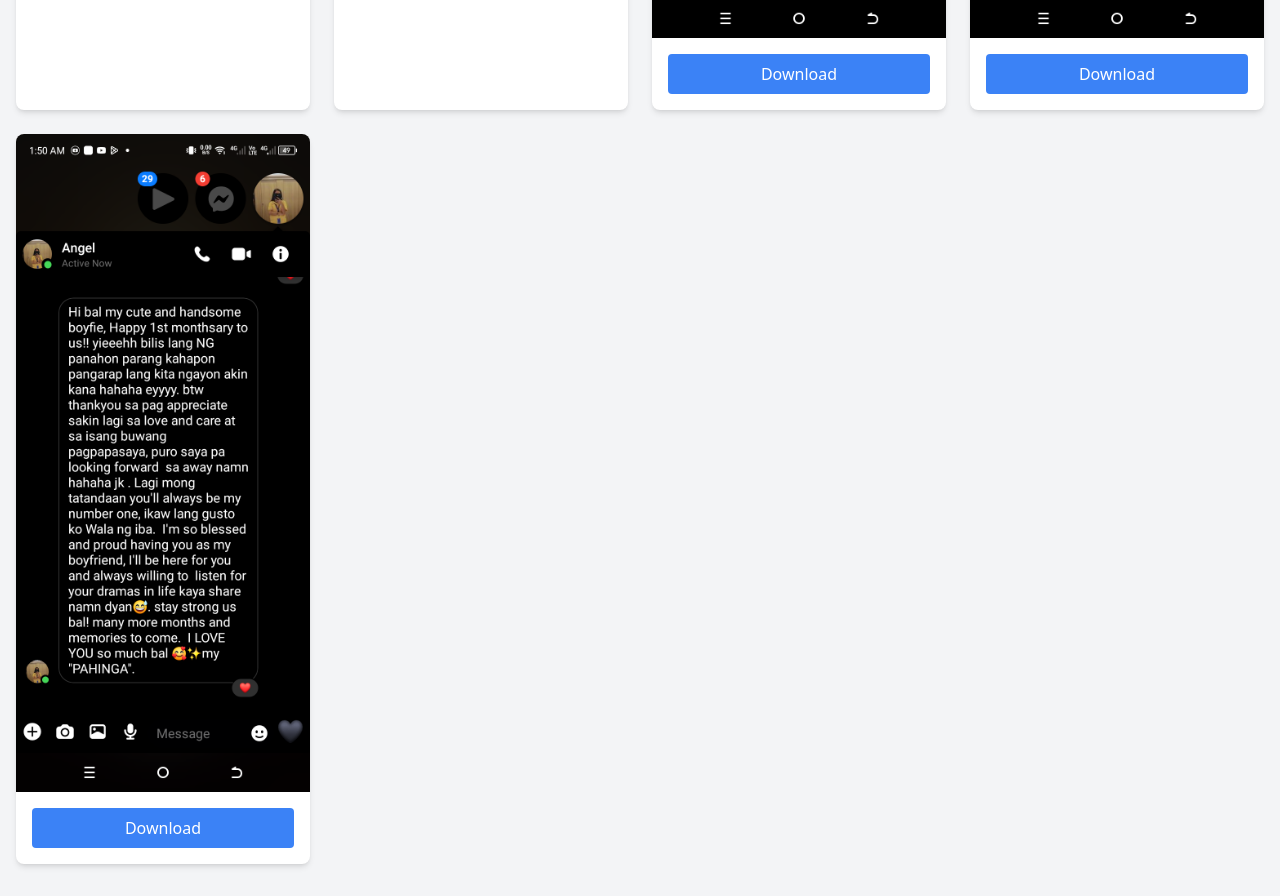
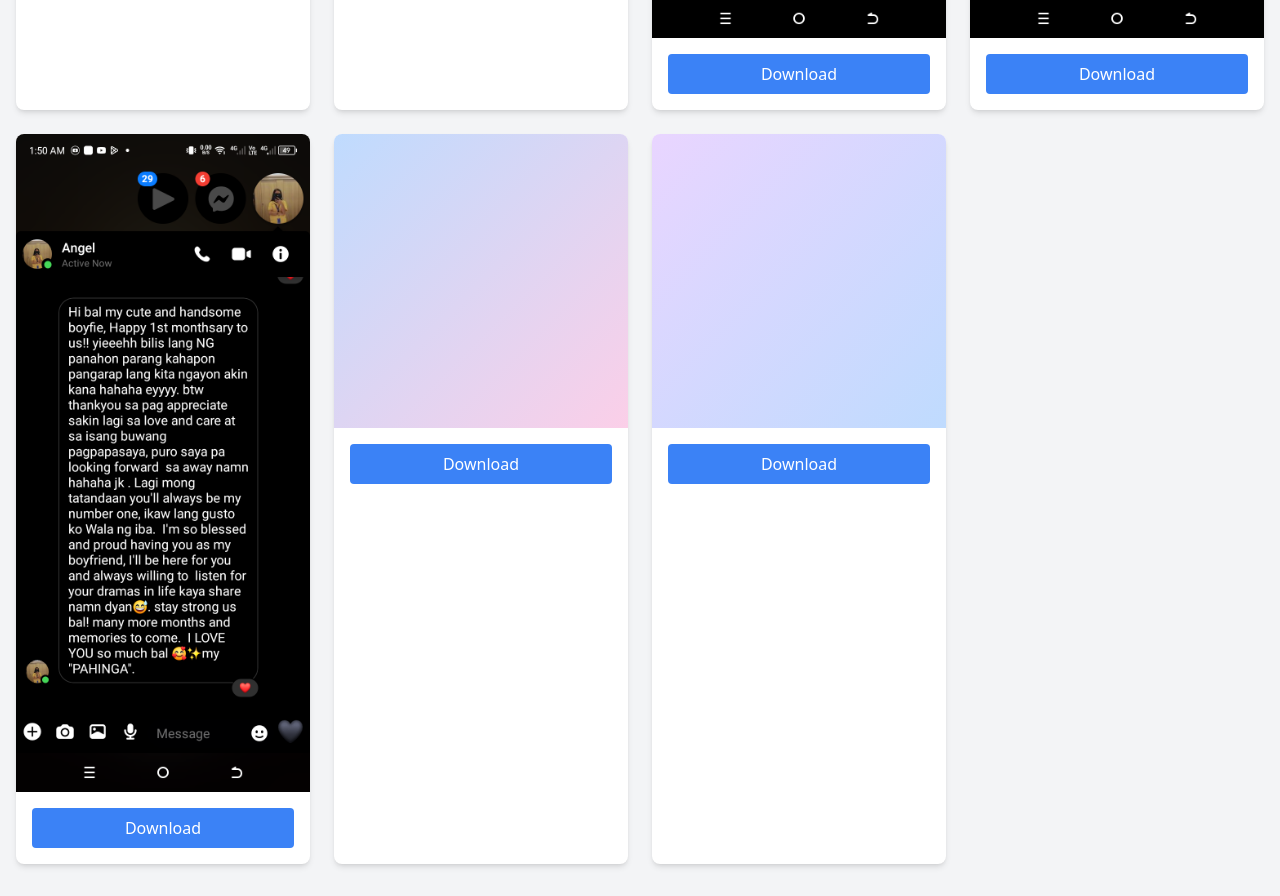
Before and after one commit to 04DEYB12/digital-album222, a website: page pages.html in a window 1280 px wide. Shown: the part 5920-6816 px from the top of the page. Drawn offline with Linux system fonts and the light colour scheme.

Commit message:
Dynamic mediacard

```diff
--- a/pages.html
+++ b/pages.html
@@ -68,42 +68,68 @@
 
 <script>
     function generateMemoryCards(month) {
+
+        window.scrollTo({ top: 0, behavior: 'smooth' });
+
         const grid = document.getElementById('memory-grid');
         const folderName = `${month}${getOrdinalSuffix(month)}-monthsary`;
         const folderPath = `Media/${folderName}/`;
 
+        // Media configuration - media count for each month folder
+        const mediaConfig = {
+            images: [0, 53],
+            videos: [0, 2]
+        };
+
         // Clear existing content
         grid.innerHTML = '';
 
-        // Generate memory cards for images 1-53
-        for (let i = 1; i <= 53; i++) {
+        // Common gradient patterns
+        const gradients = [
+            'from-pink-200 to-purple-200',
+            'from-blue-200 to-pink-200',
+            'from-purple-200 to-blue-200',
+            'from-pink-200 to-yellow-200',
+            'from-green-200 to-blue-200',
+            'from-yellow-200 to-red-200'
+        ];
+
+        // Generate media cards function
+        function createMediaCard(type, index) {
             const card = document.createElement('div');
             card.className = 'bg-white rounded-lg shadow-md overflow-hidden hover:shadow-lg transition-shadow lazy-loading';
 
-            // Create gradient background as placeholder (replace with actual images)
-            const gradients = [
-                'from-pink-200 to-purple-200',
-                'from-blue-200 to-pink-200',
-                'from-purple-200 to-blue-200',
-                'from-pink-200 to-yellow-200',
-                'from-green-200 to-blue-200',
-                'from-yellow-200 to-red-200'
-            ];
+            const mediaElement = type === 'image'
+                ? `<img src="${folderPath}${index}.jpg" alt="" class="w-full h-full object-cover"
+                     onerror="this.style.display='none'; this.parentElement.className+=' bg-gradient-to-br ${gradients[index % gradients.length]}';">`
+                : `<video src="${folderPath}vid${index}.mp4" controls class="w-full h-full object-cover"
+                     onerror="this.style.display='none'; this.parentElement.className+=' bg-gradient-to-br ${gradients[index % gradients.length]}';">`;
+
+            const downloadFile = type === 'image' ? `${index}.jpg` : `vid${index}.mp4`;
 
             card.innerHTML = `
-                <div class="aspect-square bg-gradient-to-br ${gradients[i % gradients.length]} relative">
-                    <img src="${folderPath}${i}.jpg" alt="" class="w-full h-full object-cover"
-                         onerror="this.style.display='none'; this.parentElement.className+=' bg-gradient-to-br ${gradients[i % gradients.length]}';">
+                <div class="aspect-square bg-gradient-to-br ${gradients[index % gradients.length]} relative">
+                    ${mediaElement}
                 </div>
                 <div class="p-4">
-                    <button onclick="downloadImage('${folderPath}${i}.jpg')"
+                    <button onclick="downloadImage('${folderPath}${downloadFile}')"
                             class="w-full bg-blue-500 hover:bg-blue-600 text-white font-medium py-2 px-4 rounded transition-colors">
                         Download
                     </button>
                 </div>
             `;
 
-            grid.appendChild(card);
+            return card;
+        }
+
+        // Generate image cards
+        for (let i = 1; i <= mediaConfig.images[month]; i++) {
+            grid.appendChild(createMediaCard('image', i));
+        }
+
+        // Generate video cards
+        for (let i = 1; i <= mediaConfig.videos[month]; i++) {
+            grid.appendChild(createMediaCard('video', i));
         }
     }
 
```
